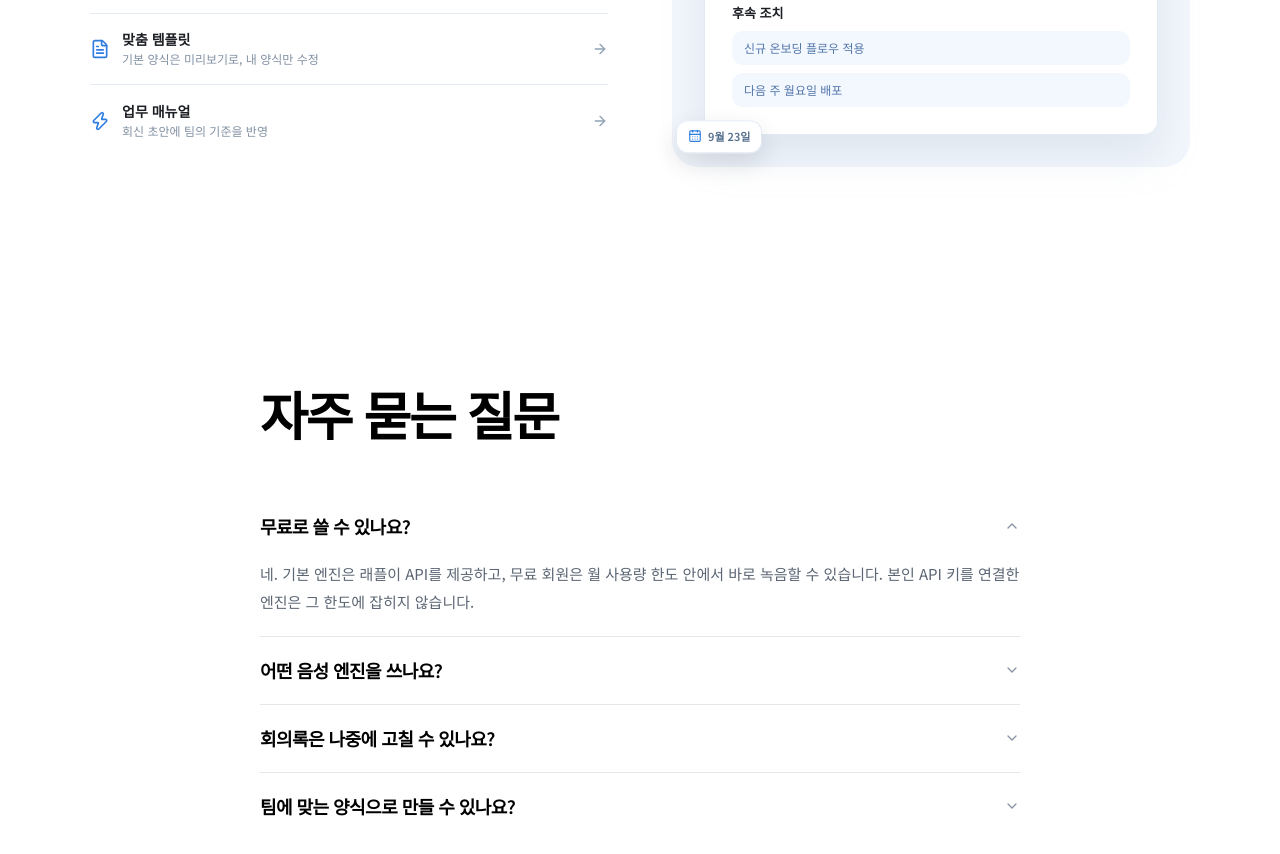
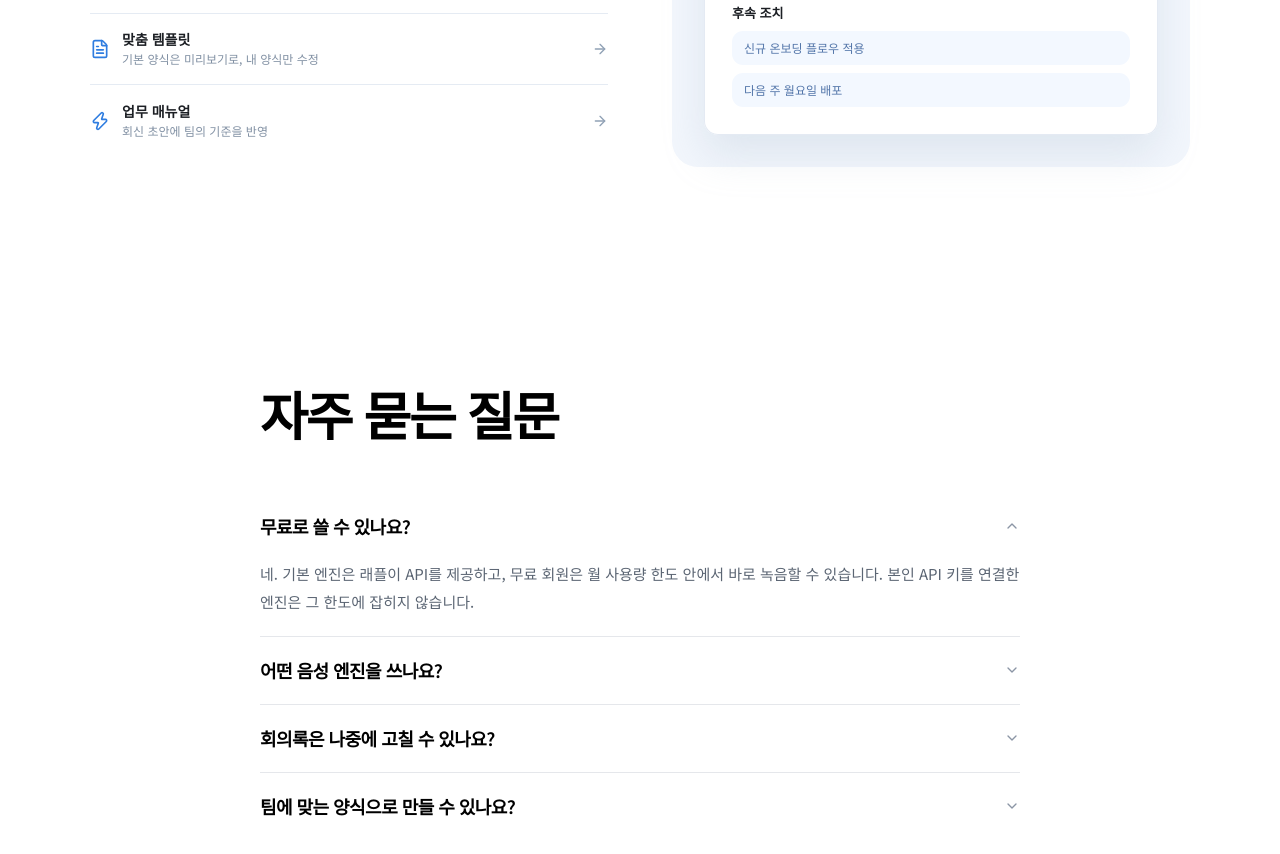
Before and after one commit to cheog0/moa_web, a Next.js app: page / in a window 1280 px wide. Shown: the part 4440-5294 px from the top of the page. Built offline with nearby package versions, Linux system fonts and the light colour scheme; no server answers.

Commit message:
Remove the floating date chip from the daily scrum preview.
Co-authored-by: Cursor <cursoragent@cursor.com>

```diff
--- a/components/landing/Templates.tsx
+++ b/components/landing/Templates.tsx
@@ -1,7 +1,7 @@
 "use client";
 
 import { motion } from "framer-motion";
-import { ArrowRight, CalendarDays, FileText, Sparkles, Zap } from "lucide-react";
+import { ArrowRight, FileText, Sparkles, Zap } from "lucide-react";
 import Reveal from "@/components/landing/Reveal";
 
 export default function Templates() {
@@ -71,14 +71,6 @@ export default function Templates() {
             <Sparkles className="size-3.5 text-[#2F7DE0]" />
             AI가 정리했어요
           </motion.div>
-          <motion.div
-            animate={{ y: [0, 8, 0] }}
-            transition={{ duration: 3.8, repeat: Infinity, ease: "easeInOut" }}
-            className="absolute bottom-4 left-1 inline-flex items-center gap-1.5 rounded-xl bg-white px-3 py-2 text-[11px] font-semibold text-[#55708E] shadow-[inset_0_0_0_1px_#E2EAF5,0_10px_24px_rgba(15,23,42,0.12)]"
-          >
-            <CalendarDays className="size-3.5 text-[#2F7DE0]" />
-            9월 23일
-          </motion.div>
         </Reveal>
       </div>
     </section>
```
